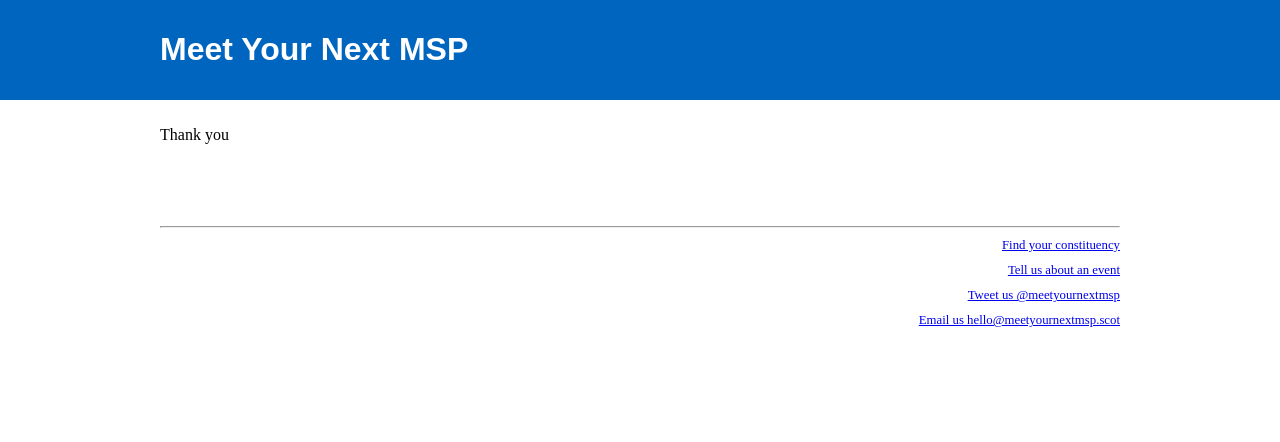
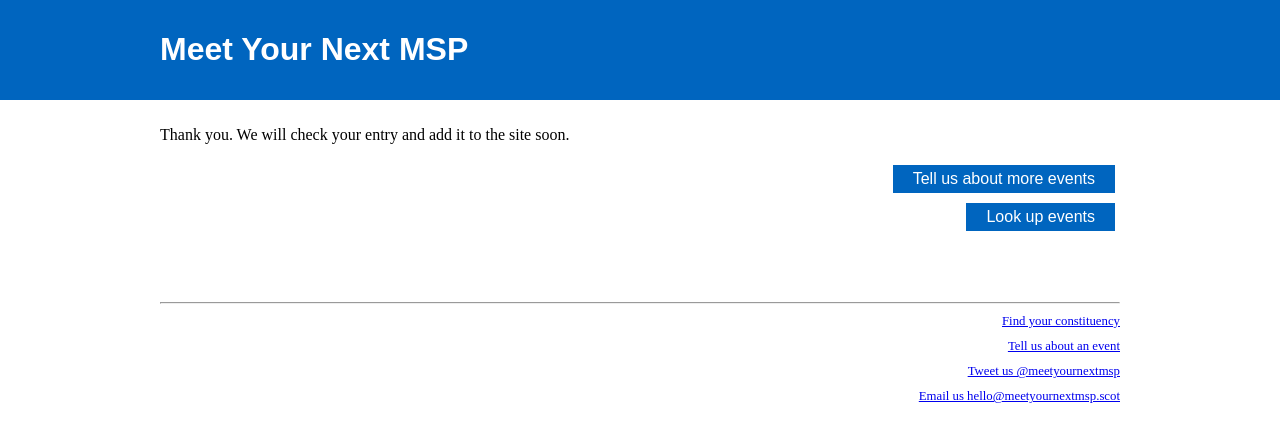
Before and after one commit to meetyournextmsp/website, a Flask app: template meetyournextmsp/templates/contribute-thankyou.html in a window 1280 px wide. Shown: the top 442 px of the page. Run offline with Flask 2, Linux system fonts and the light colour scheme; the template is opened without the code that fills it, so the values that code supplies are empty.

Commit message:
After contributing, explain what will happen and offer actions

```diff
--- a/meetyournextmsp/templates/contribute-thankyou.html
+++ b/meetyournextmsp/templates/contribute-thankyou.html
@@ -6,6 +6,14 @@
 
 {% block content %}
 
-  <p>Thank you</p>
+  <p>Thank you. We will check your entry and add it to the site soon.</p>
+
+  <div class="action-button-wrapper">
+      <a href="/contribute" class="action-button">Tell us about more events</a>
+  </div>
+
+  <div class="action-button-wrapper">
+      <a href="/" class="action-button">Look up events</a>
+  </div>
 
 {% endblock %}
```
